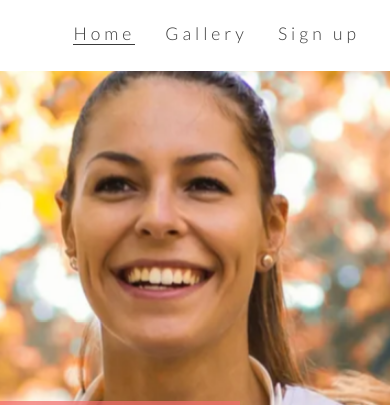
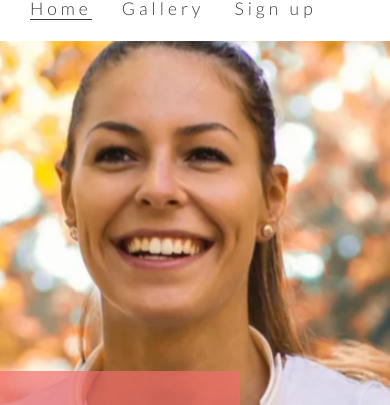
Before and after one commit to NatasaMiric/love-running, a plain HTML site: page index.html in a window 390 px wide. Shown: the part 79-484 px from the top of the page. Drawn offline with nearby package versions, Linux system fonts and the light colour scheme.

Commit message:
Style menu area for screens 950px wide and down

```diff
--- a/assets/css/style.css
+++ b/assets/css/style.css
@@ -296,3 +296,16 @@ footer {
         display: none;
     }
 }
+
+/* For medium screen sizes from 950px and down*/
+
+@media screen and (max-width: 950px) {
+    #menu {
+        clear:left;
+        float: left;
+        margin-left: 30px;
+        margin-bottom: 20px;
+        line-height: 25px;
+
+    }
+}
```
